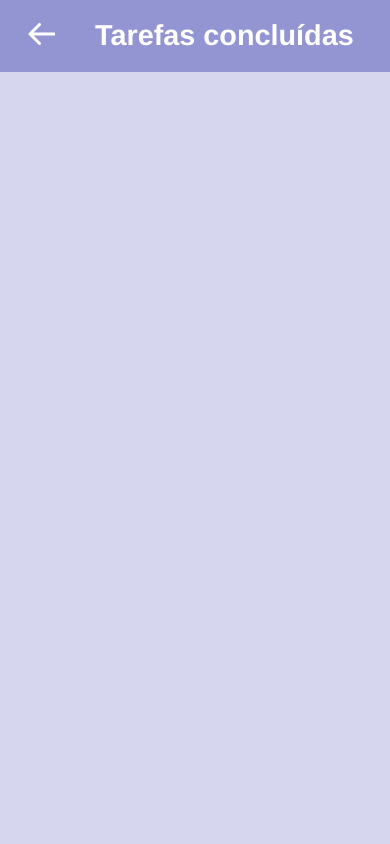
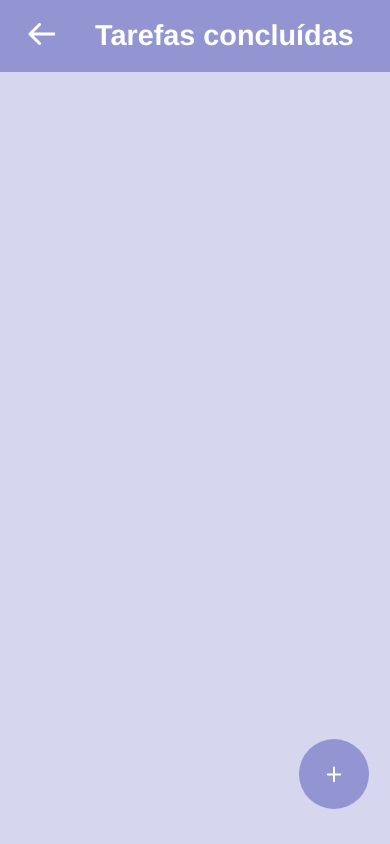
Before and after one commit to Cassio-Vileno/list, a Vue app: page /completed-task in a window 390 px wide. Built offline with nearby package versions, Linux system fonts and the light colour scheme.

Commit message:
style: :lipstick: responsividade

```diff
--- a/src/views/CompletedTask.vue
+++ b/src/views/CompletedTask.vue
@@ -5,6 +5,25 @@
       <div>
         <TodoList :filter="filterList" />
       </div>
+      <router-link to="/add-task">
+        <div class="add-task-button">
+          <svg
+            width="16"
+            height="17"
+            viewBox="0 0 16 17"
+            fill="none"
+            xmlns="http://www.w3.org/2000/svg"
+          >
+            <path
+              d="M8 1.54688V15.3281M1.875 8.4375H14.125H1.875Z"
+              stroke="white"
+              stroke-width="2"
+              stroke-linecap="round"
+              stroke-linejoin="round"
+            />
+          </svg>
+        </div>
+      </router-link>
     </div>
   </div>
 </template>
@@ -55,7 +74,7 @@ header > h1 {
   border: none;
   background-color: #9395d3;
   position: absolute;
-  bottom: 20px;
-  right: 20px;
+  bottom: 0px;
+  transform: translate(-130%, -50%);
 }
 </style>
--- a/src/views/HomeView.vue
+++ b/src/views/HomeView.vue
@@ -111,8 +111,8 @@ header > div > h1 {
   border: none;
   background-color: #9395d3;
   position: absolute;
-  bottom: 20px;
-  right: 20px;
+  bottom: 0px;
+  transform: translate(-130%, -50%);
 }
 
 .tasks-finished {
@@ -126,6 +126,6 @@ header > div > h1 {
   background-color: #9395d3;
   position: absolute;
   bottom: 100px;
-  right: 20px;
+  transform: translate(-130%, -50%);
 }
 </style>
--- a/src/views/TaskDatails.vue
+++ b/src/views/TaskDatails.vue
@@ -1,11 +1,12 @@
 <template>
   <HeaderTitle :title="titleHeader" />
+  <div class="main-container">
     <div class="info-date">
       <div>
-      <p>Criado em: {{ formatDate(task.createAt) }}</p>
         <p v-if="task.updateAt">
           última atualização: {{ formatDate(task.updateAt) }}
         </p>
+      </div>
     </div>
   </div>
   <div class="container">
@@ -15,6 +16,7 @@
       </div>
       <div class="details-content">
         <p>{{ task.details }}</p>
+      </div>
     </div>
     <router-link :to="{ name: 'EditTask', params: { id: task.id } }">
       <div class="edit-task">
@@ -32,7 +34,6 @@
         </svg>
       </div>
     </router-link>
-    </div>
   </div>
 </template>
 
@@ -71,11 +72,18 @@ export default {
 </script>
 
 <style scoped>
+.main-container {
+  display: flex;
+  flex-direction: column;
+}
+
 .container {
   display: flex;
   align-items: center;
   flex-direction: column;
   padding: 0 15px;
+  margin-top: 10px;
+  position: relative;
 }
 
 .container > div {
@@ -94,6 +102,7 @@ export default {
 }
 .title-content > h2 {
   font-size: 1.2rem;
+  word-wrap: break-word;
 }
 
 .details-content {
@@ -116,7 +125,7 @@ export default {
   border: none;
   background-color: #9395d3;
   position: absolute;
-  bottom: 20px;
+  bottom: -80px;
   right: 20px;
 }
 
```
Lines whose indentation alone changed are shown as unchanged.
